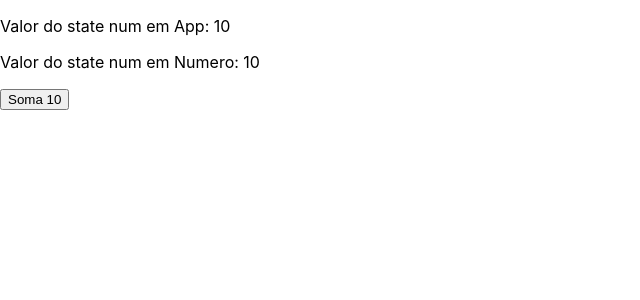
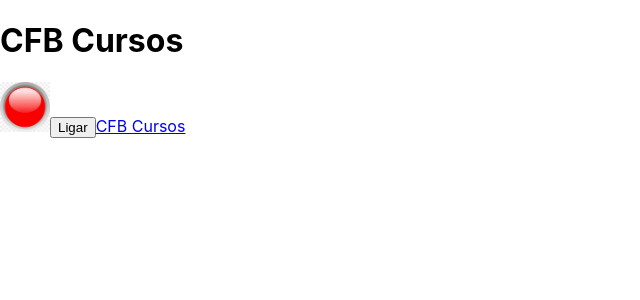
Before and after one commit to benemoreirac/AppReactCursoCFB, a React (Create React App) app: page / in a window 1280 px wide. Shown: the top 300 px of the page, without its empty margins (0-640 px from the left). Built offline with nearby package versions, Linux system fonts and the light colour scheme.

Commit message:
Commit aula 011 - Eventos em React

```diff
--- a/src/App.js
+++ b/src/App.js
@@ -1,15 +1,25 @@
 import React, {useState} from 'react'
 import './App.css'
-import Numero from './componentes/Numero'
+import Led from './componentes/Led'
 
 export default function App(){
 
-  const [num,setNum] = useState(10)
+  const [ligado, setLigado] = useState(false)
+
+  const cancelar=(obj)=>{
+    return obj.preventDefault()
+  }
 
   return(
     <>
-      <p>Valor do state num em App: {num}</p>
-      <Numero num={num} setNum={setNum}></Numero>
+        <Led ligado={ligado} setLigado={setLigado}></Led>
+        <a
+          href='http://www.google.com.br'
+          target='_blank'
+          onClick={(e)=>cancelar(e)}
+        >
+          CFB Cursos
+        </a>
     </>
   )
 }
--- /dev/null
+++ b/src/componentes/Led.js
@@ -0,0 +1,51 @@
+import React from 'react'
+import LedVerde from './imgs/led_verde.png'
+import LedVermelho from './imgs/led_vermelho.png'
+
+export default function Led(props){
+
+  return(
+    <>
+      <h1>CFB Cursos</h1>
+      <img style={{width:'50px'}} src={props.ligado?LedVerde:LedVermelho}></img>
+      <button onClick={()=>props.setLigado(!props.ligado)}>
+        {props.ligado?'Desligar':'Ligar'}
+      </button>
+    </>
+  )
+}
+
+/*
+CFB- CRUSOS - PARA COLOCAR NO APP.JS
+AULA 011- EVENTOS EM REACTJS
+
+import React, {useState} from 'react'
+import './App.css'
+import Led from './componentes/Led'
+
+export default function App(){
+
+  const [ligado, setLigado] = useState(false)
+
+  const cancelar=(obj)=>{
+    return obj.preventDefault()
+  }
+
+  return(
+    <>
+        <Led ligado={ligado} setLigado={setLigado}></Led>
+        <a
+          href='http://www.google.com.br'
+          target='_blank'
+          onClick={(e)=>cancelar(e)}
+        >
+          CFB Cursos
+        </a>
+    </>
+  )
+}
+
+
+
+
+*/
```
Also changed, not shown: src/componentes/imgs/led_verde.png (added), src/componentes/imgs/led_vermelho.png (added).
